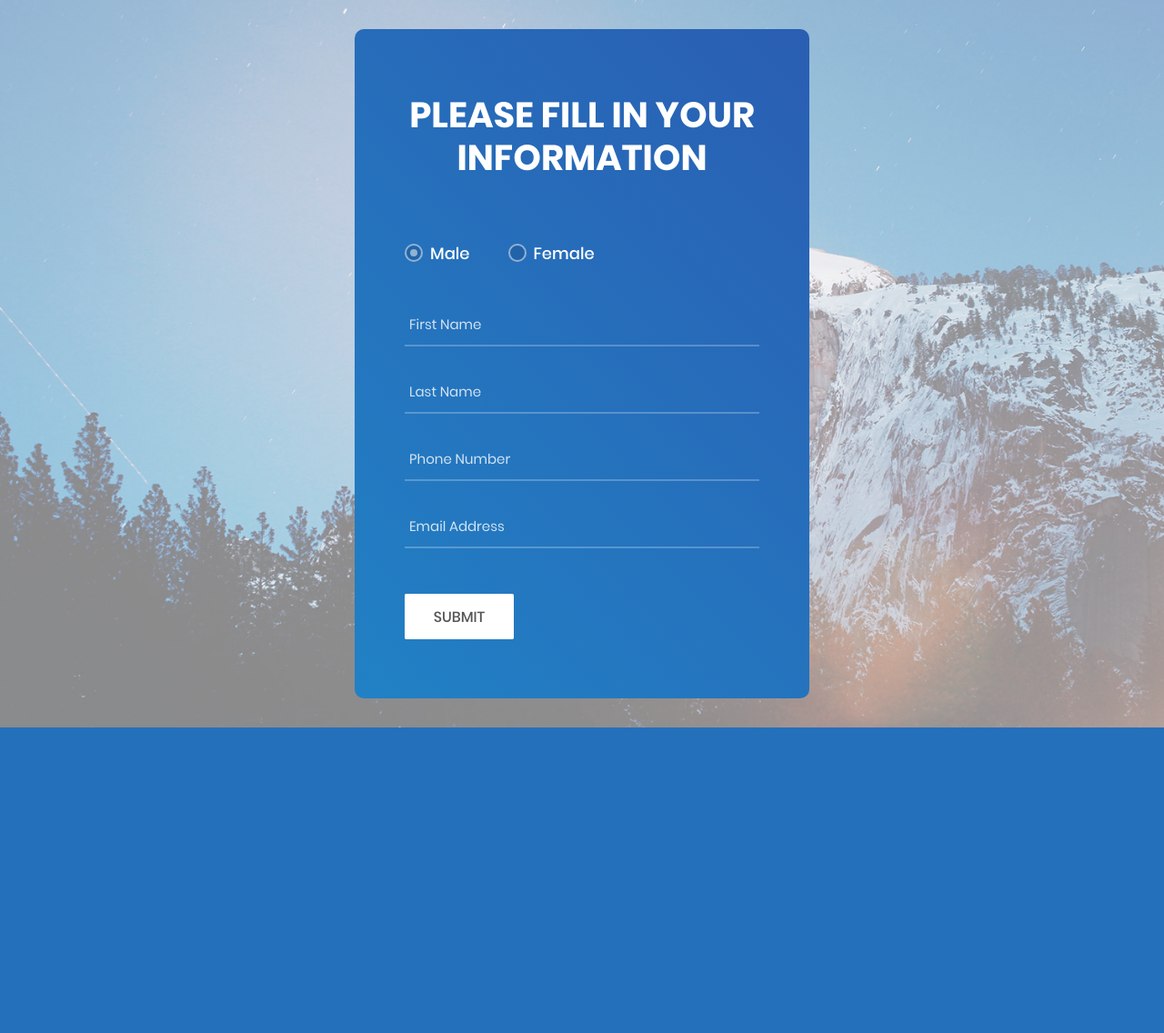
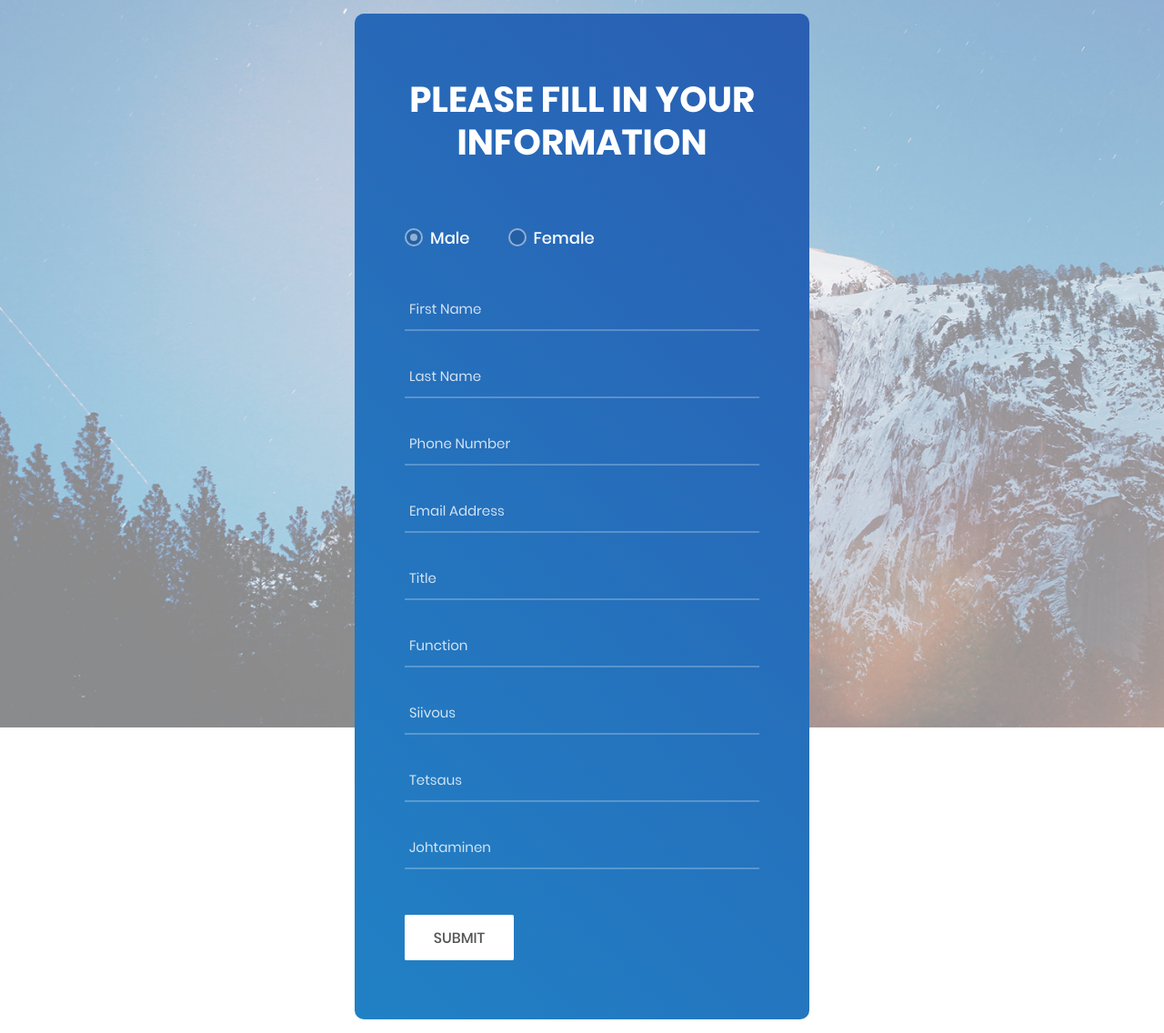
Before and after one commit to Aaltoprojects/djangoproject, a Django app: page /create/ in a window 1280 px wide. Shown: the part 56-1192 px from the top of the page at 91% size. Before the commit the page ends 856 px from the top, so only its background shows below. Run offline with Django 3.2, Linux system fonts and the light colour scheme; some libraries are stand-ins or nearby versions.

Commit message:
Latest version

```diff
--- a/pages/templates/create.html
+++ b/pages/templates/create.html
@@ -24,7 +24,7 @@
 	<link rel="stylesheet" type="text/css" href={% static "css/main.css" %}>
 <!--===============================================================================================-->
 {% endblock header %}
-{% block title %} Index {% endblock title %}
+{% block title %} Create {% endblock title %}
 </head>
 <body>
 {% block content %}
@@ -32,7 +32,7 @@
 	<div class="bg-contact3" style="background-image: url({% static 'images/bg-01.jpg' %});">
 		<div class="container-contact3">
 			<div class="wrap-contact3">
-				<form class="contact3-form validate-form" action="/index/" method="POST">
+				<form class="contact3-form validate-form" action="/create/" method="POST">
 					{% csrf_token %}
 					<span class="contact3-form-title">
 						Please fill in your Information
@@ -71,6 +71,31 @@
 
 					<div class="wrap-input3 validate-input" data-validate = "Valid email is required: ex@abc.xyz">
 						<input class="input3" type="text" name="email" placeholder="Email Address">
+						<span class="focus-input3"></span>
+					</div>
+
+					<div class="wrap-input3 validate-input" data-validate = "Valid email is required: ex@abc.xyz">
+						<input class="input3" type="text" name="title" placeholder="Title">
+						<span class="focus-input3"></span>
+					</div>
+
+					<div class="wrap-input3 validate-input" data-validate = "Valid email is required: ex@abc.xyz">
+						<input class="input3" type="text" name="function" placeholder="Function">
+						<span class="focus-input3"></span>
+					</div>
+
+					<div class="wrap-input3 validate-input" data-validate = "Valid email is required: ex@abc.xyz">
+						<input class="input3" type="number" min=0 max=3 name="siivous" placeholder="Siivous">
+						<span class="focus-input3"></span>
+					</div>
+
+					<div class="wrap-input3 validate-input" data-validate = "Valid email is required: ex@abc.xyz">
+						<input class="input3" type="number" min=0 max=3 name="tetsaus" placeholder="Tetsaus">
+						<span class="focus-input3"></span>
+					</div>
+
+					<div class="wrap-input3 validate-input" data-validate = "Valid email is required: ex@abc.xyz">
+						<input class="input3" type="number" min=0 max=3 name="johtaminen" placeholder="Johtaminen">
 						<span class="focus-input3"></span>
 					</div>
 
--- a/pages/views.py
+++ b/pages/views.py
@@ -41,13 +41,30 @@ def search(request):
 
 			return render(request, search.html, {'form':form})
 
-	return render(request, 'search.html', {})
+	else:
+
+		return render(request, 'search.html', {})
 
 
 def create(request):
 
 	if request.method == 'POST':
 
+		emp = employees(
+			name=request.POST['fname'],
+			surname=request.POST['lname'],
+			pnumber=request.POST['pnumber'],
+			email=request.POST['email'],
+			title=request.POST['title'],
+			function=request.POST['function'],
+			siivous=request.POST['siivous'],
+			tetsaus=request.POST['tetsaus'],
+			johtaminen=request.POST['johtaminen'],)
+		emp.save()
+		print('Creation successful')
+
 		return render(request, 'created.html', {})
 
-	return render(request, 'create.html', {})
+	else:
+
+		return render(request, 'create.html', {})
```
Also changed, not shown: pages/models.py (+9 -7 lines), db.sqlite3, pages/migrations/0001_initial.py.
